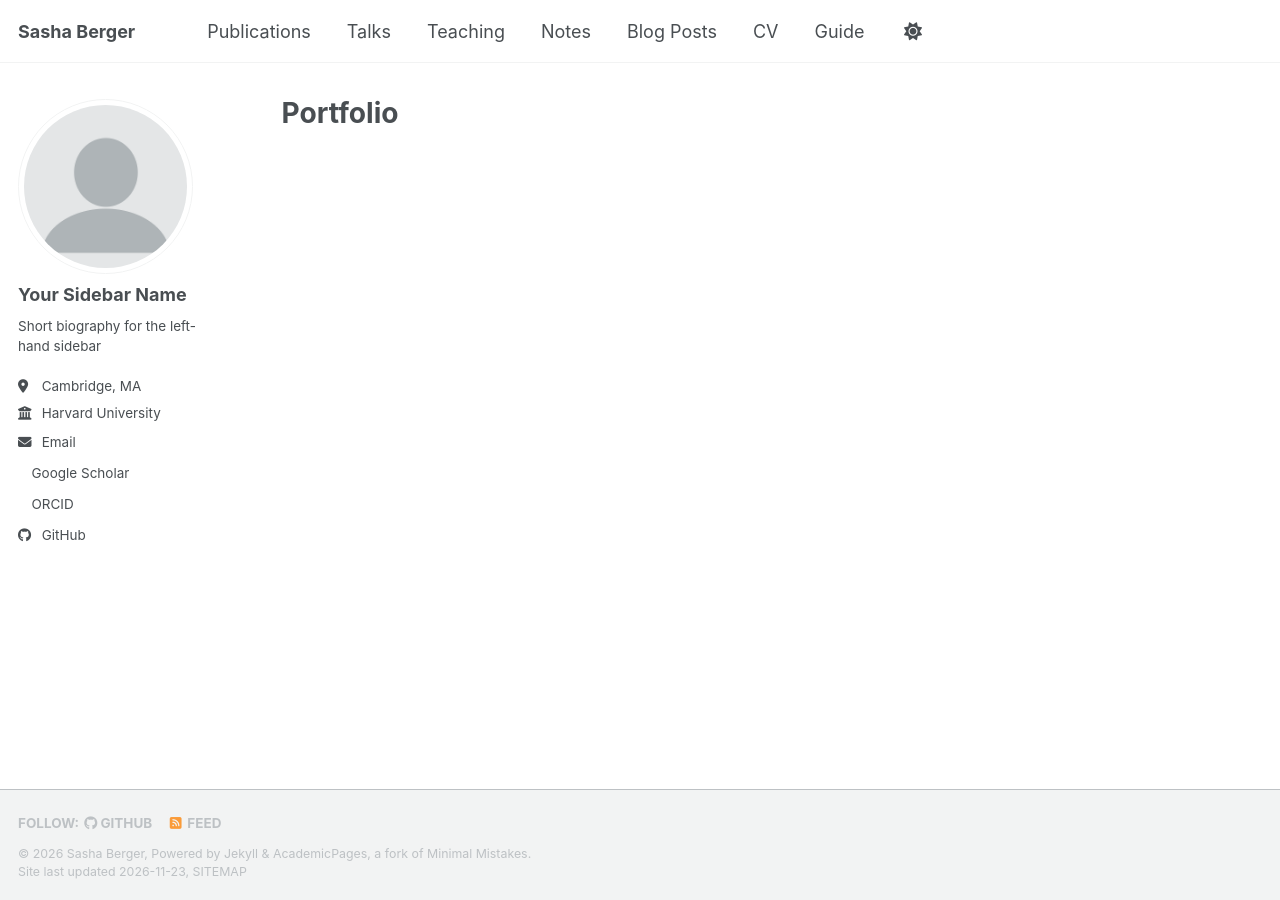
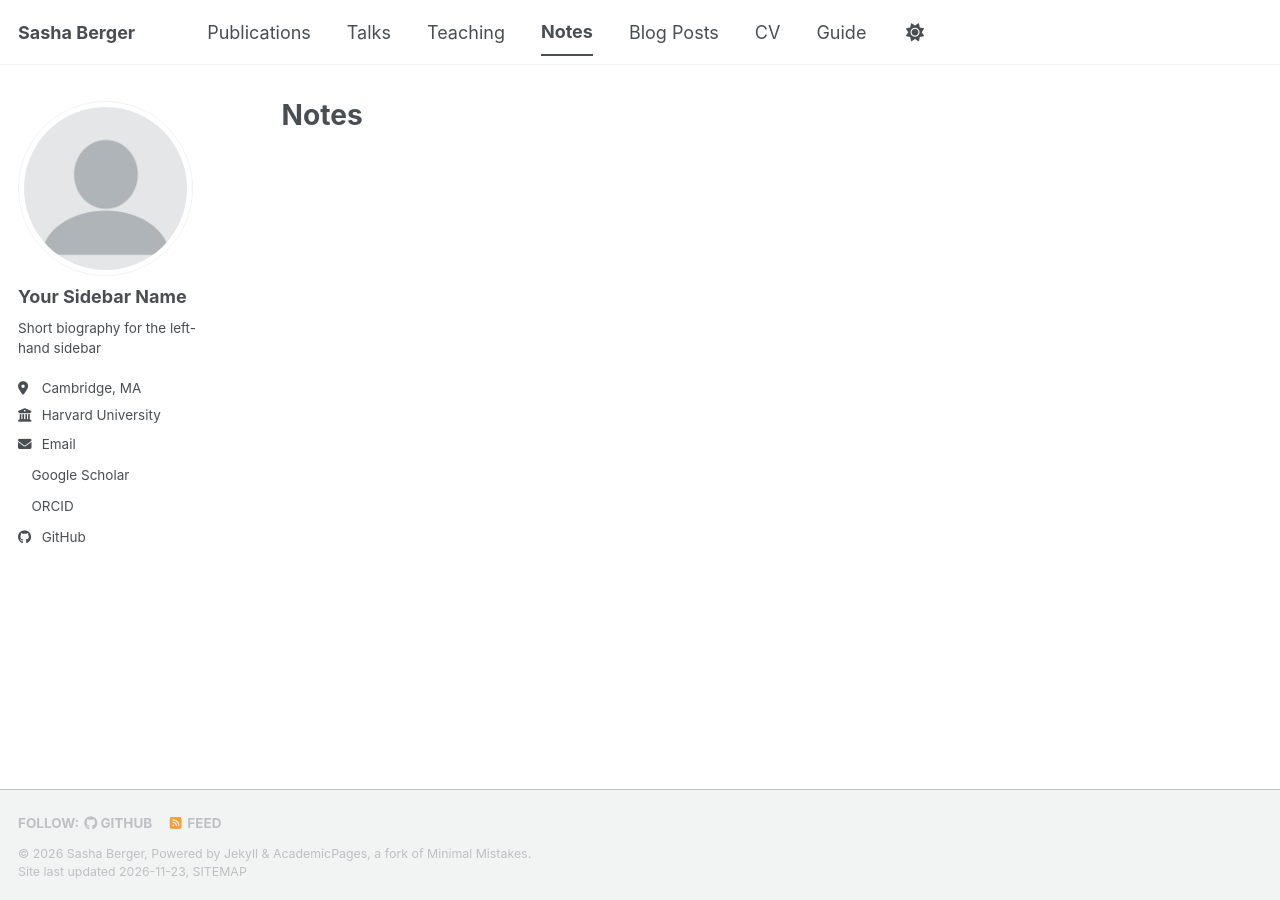
Before and after one commit to sashajberger/sashajberger.github.io, a Jekyll site: the page built from _pages/portfolio.html, in a window 1280 px wide. Built offline with Jekyll 4.4.1, drawn with Linux system fonts in a browser that asks for light colours; a script bundle is joined from its source files by our own code; a style sheet for code colours, icons or effects is not loaded.

Commit message:
Rename portfolio page to notes and update permalink

```diff
--- a/_pages/portfolio.html
+++ b/_pages/portfolio.html
@@ -1,13 +1,13 @@
 ---
 layout: archive
-title: "Portfolio"
-permalink: /portfolio/
+title: "Notes"
+permalink: /notes/
 author_profile: true
 ---
 
 {% include base_path %}
 
 
-{% for post in site.portfolio %}
+{% for post in site.notes %}
   {% include archive-single.html %}
 {% endfor %}
```
